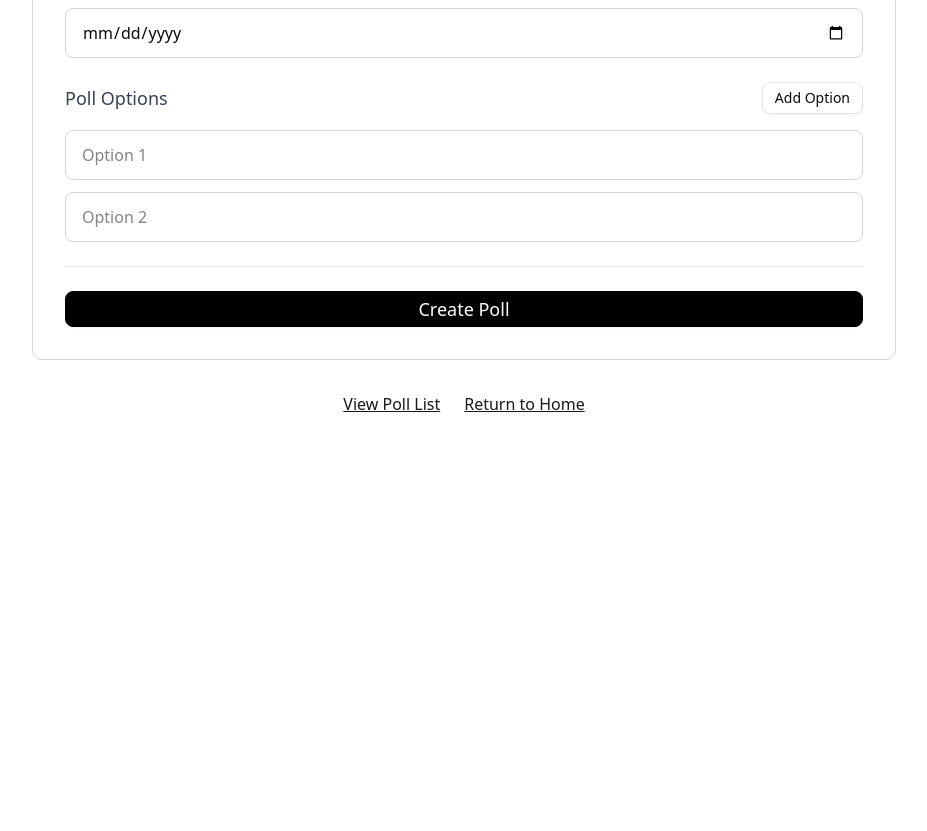
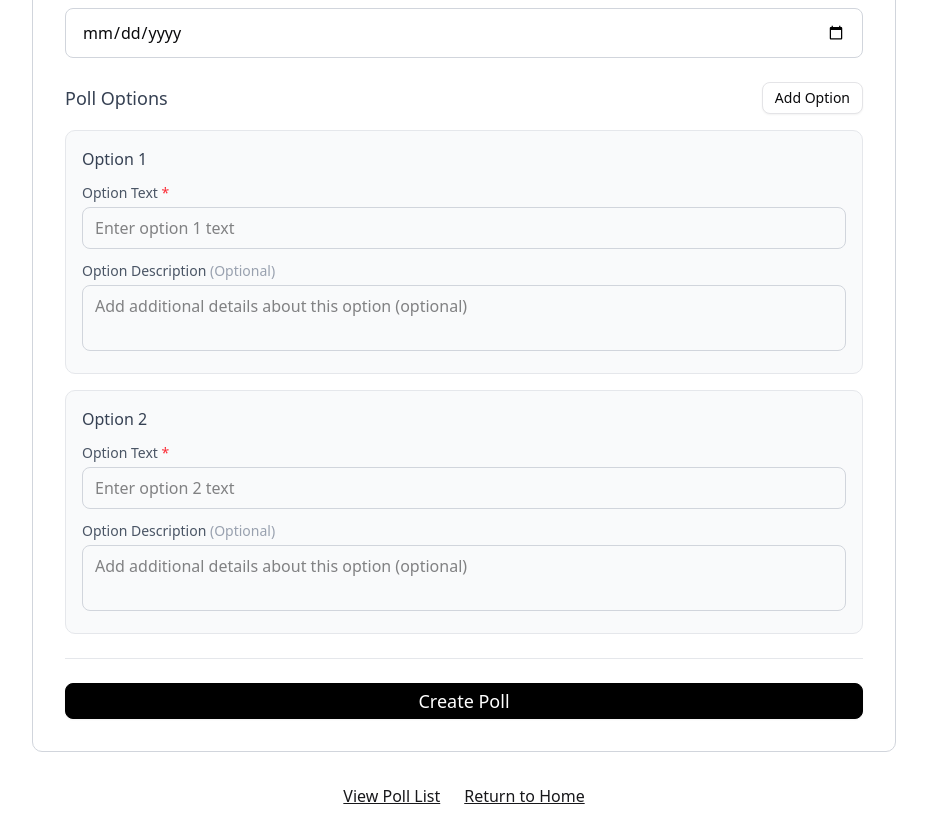
Before and after one commit to bamboochen92518/privacy-voting-forum, a Next.js app: page /initiate_poll in a window 1280 px wide. Shown: the part 680-1511 px from the top of the page, without its empty margins (176-1103 px from the left). Before the commit the page ends 1192 px from the top, so only its background shows below. Built offline with nearby package versions, Linux system fonts and the light colour scheme.

Commit message:
feat: support optional descriptions for poll options
Add description field for each poll option with improved card-based UI design, matching API documentation requirements

```diff
--- a/app/initiate_poll/page.tsx
+++ b/app/initiate_poll/page.tsx
@@ -11,7 +11,10 @@ export default function Home() {
   const [title, setTitle] = useState("");
   const [description, setDescription] = useState("");
   const [deadline, setDeadline] = useState("");
-  const [options, setOptions] = useState(["", ""]);
+  const [options, setOptions] = useState([
+    { text: "", description: "" },
+    { text: "", description: "" },
+  ]);
   const [isSubmitting, setIsSubmitting] = useState(false);
 
   const handlePollCreation = async () => {
@@ -19,7 +22,7 @@ export default function Home() {
       !title.trim() ||
       !description.trim() ||
       !deadline ||
-      options.some((opt) => !opt.trim())
+      options.some((opt) => !opt.text.trim())
     ) {
       alert("Please fill in all fields.");
       return;
@@ -28,7 +31,12 @@ export default function Home() {
     const newPoll = {
       title,
       description,
-      options: options.map((option) => ({ text: option })),
+      options: options.map((option) => ({
+        text: option.text,
+        ...(option.description.trim() && {
+          description: option.description.trim(),
+        }),
+      })),
       creator: "0aa2b811-9fa4-4334-8f0e-1dddf7e18694",
       end_date: deadline,
     };
@@ -42,7 +50,10 @@ export default function Home() {
         setTitle("");
         setDescription("");
         setDeadline("");
-        setOptions(["", ""]);
+        setOptions([
+          { text: "", description: "" },
+          { text: "", description: "" },
+        ]);
       }
     } catch (error) {
       console.error("Error creating poll:", error);
@@ -53,7 +64,7 @@ export default function Home() {
   };
 
   const addOption = () => {
-    setOptions([...options, ""]);
+    setOptions([...options, { text: "", description: "" }]);
   };
 
   const removeOption = (index: number) => {
@@ -65,7 +76,13 @@ export default function Home() {
 
   const handleOptionChange = (index: number, value: string) => {
     const newOptions = [...options];
-    newOptions[index] = value;
+    newOptions[index].text = value;
+    setOptions(newOptions);
+  };
+
+  const handleOptionDescriptionChange = (index: number, value: string) => {
+    const newOptions = [...options];
+    newOptions[index].description = value;
     setOptions(newOptions);
   };
 
@@ -157,17 +174,16 @@ export default function Home() {
                 Add Option
               </Button>
             </div>
-            <div className="space-y-3">
+            <div className="space-y-4">
               {options.map((option, index) => (
-                <div key={index} className="flex items-center gap-3">
-                  <input
-                    type="text"
-                    value={option}
-                    onChange={(e) => handleOptionChange(index, e.target.value)}
-                    placeholder={`Option ${index + 1}`}
-                    className="flex-1 px-4 py-3 border border-gray-300 rounded-md focus:outline-none focus:ring-2 focus:ring-blue-500 focus:border-transparent"
-                    required
-                  />
+                <div
+                  key={index}
+                  className="border border-gray-200 rounded-lg p-4 bg-gray-50"
+                >
+                  <div className="flex items-center justify-between mb-3">
+                    <span className="font-medium text-gray-700">
+                      Option {index + 1}
+                    </span>
                     {options.length > 2 && (
                       <Button
                         type="button"
@@ -179,6 +195,39 @@ export default function Home() {
                         Remove
                       </Button>
                     )}
+                  </div>
+                  <div className="space-y-3">
+                    <div>
+                      <label className="block text-sm font-medium text-gray-600 mb-1">
+                        Option Text <span className="text-red-500">*</span>
+                      </label>
+                      <input
+                        type="text"
+                        value={option.text}
+                        onChange={(e) =>
+                          handleOptionChange(index, e.target.value)
+                        }
+                        placeholder={`Enter option ${index + 1} text`}
+                        className="w-full px-3 py-2 border border-gray-300 rounded-md focus:outline-none focus:ring-2 focus:ring-blue-500 focus:border-transparent"
+                        required
+                      />
+                    </div>
+                    <div>
+                      <label className="block text-sm font-medium text-gray-600 mb-1">
+                        Option Description{" "}
+                        <span className="text-gray-400">(Optional)</span>
+                      </label>
+                      <textarea
+                        value={option.description}
+                        onChange={(e) =>
+                          handleOptionDescriptionChange(index, e.target.value)
+                        }
+                        placeholder="Add additional details about this option (optional)"
+                        rows={2}
+                        className="w-full px-3 py-2 border border-gray-300 rounded-md focus:outline-none focus:ring-2 focus:ring-blue-500 focus:border-transparent resize-none"
+                      />
+                    </div>
+                  </div>
                 </div>
               ))}
             </div>
```
Lines whose indentation alone changed are shown as unchanged.
